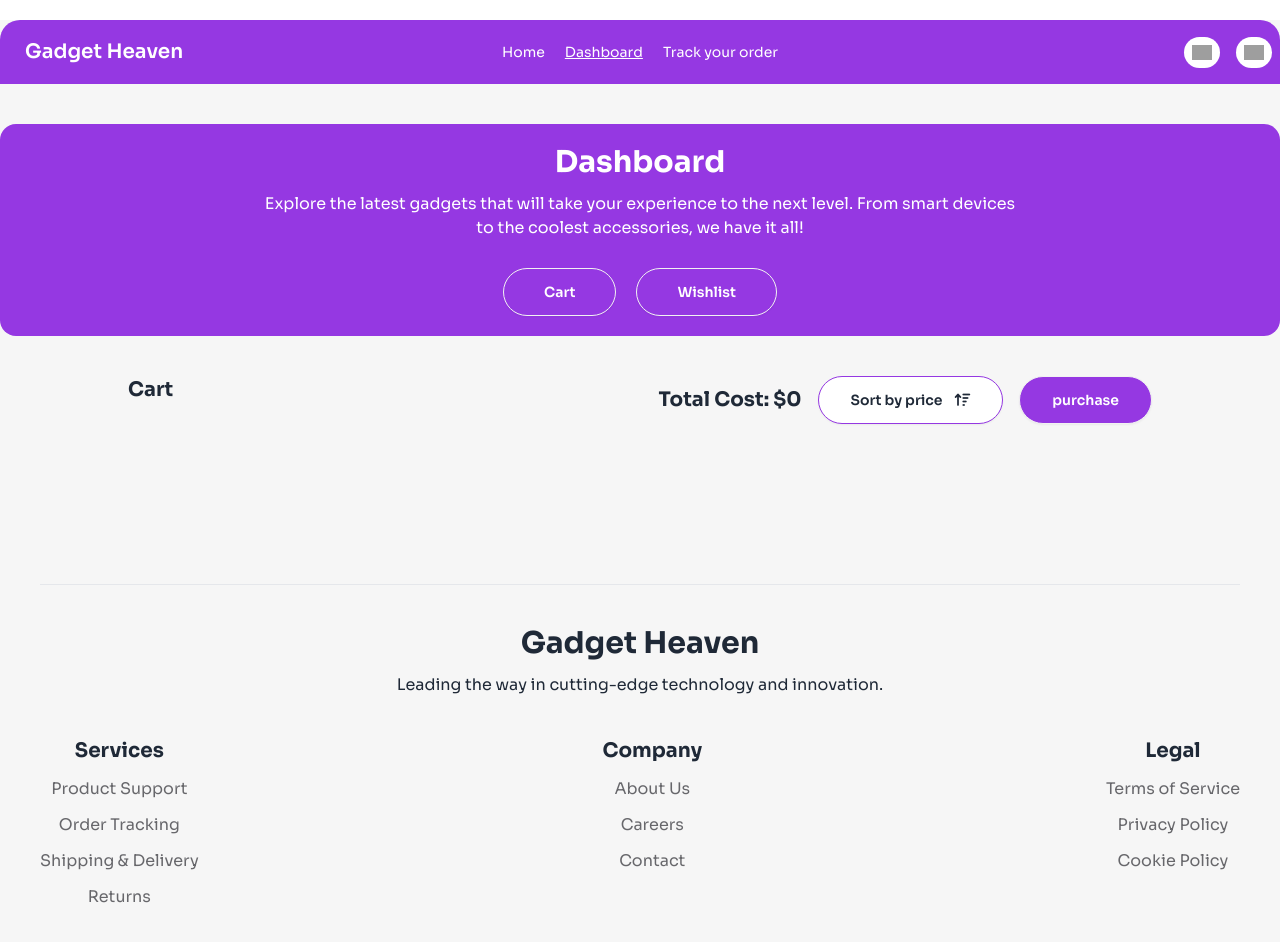
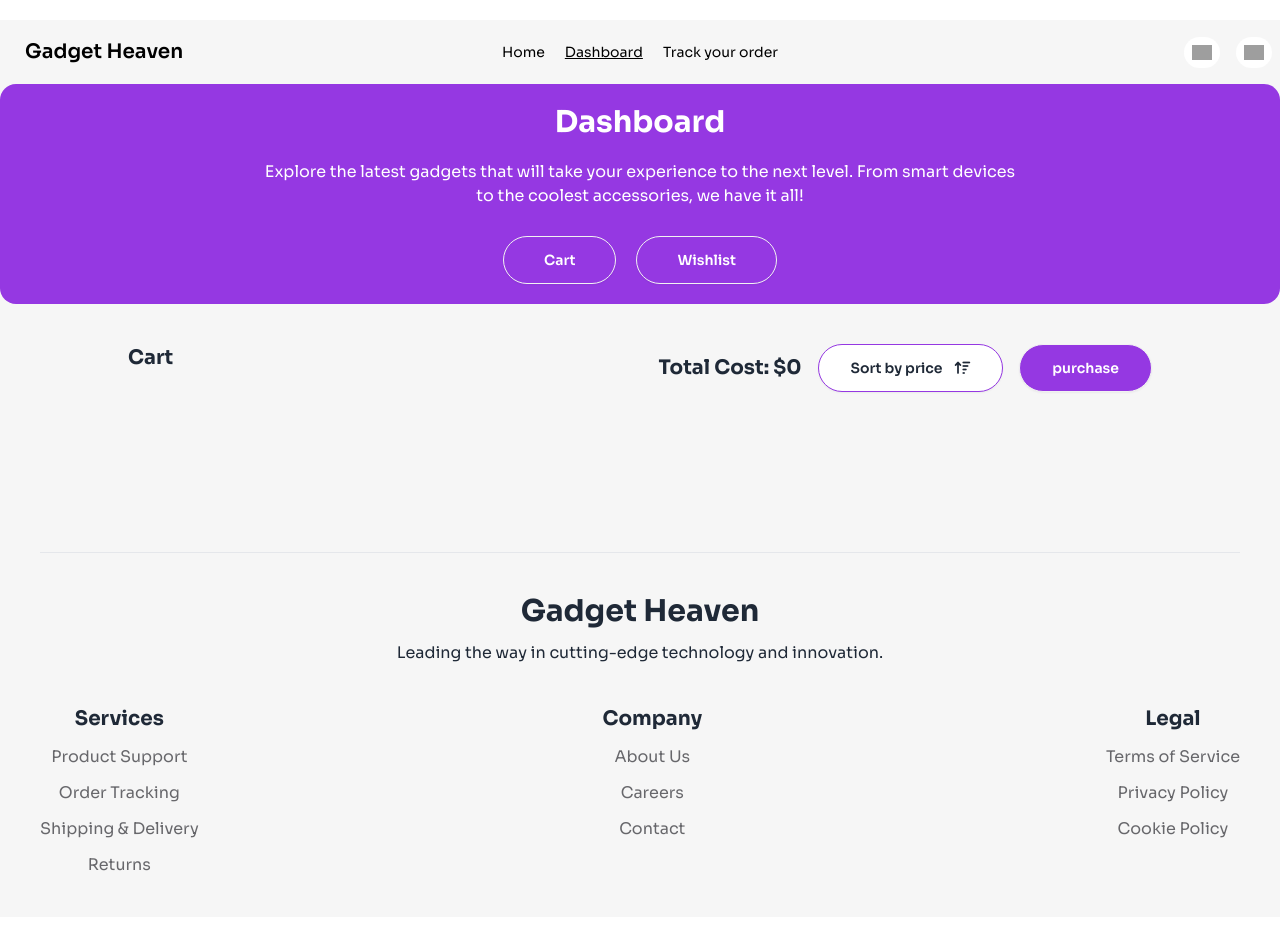
Before and after one commit to programming-hero-web-course-4/b10a8-gadget-heaven-shaimazerin46, a React (Vite) app: page /dashboard in a window 1280 px wide. Shown: the top 942 px of the page. After the commit the page ends 917 px from the top, so only its background shows below. Built offline with nearby package versions, Linux system fonts and the light colour scheme; grey boxes are pictures that could not be loaded.

Commit message:
changing navbar background using location done

```diff
--- a/src/Layout/Dashboard/Dashboard.jsx
+++ b/src/Layout/Dashboard/Dashboard.jsx
@@ -13,9 +13,9 @@ const Dashboard = () => {
                 Gedget Heaven | Dashboard
             </title>
         </Helmet>
-            <div className="mt-10  text-white text-center p-5 w-[800px] mx-auto">
-                <h3 className="font-bold text-3xl mb-3">Dashboard</h3>
-                <p>Explore the latest gadgets that will take your experience to the next level. From smart devices to the coolest accessories, we have it all!</p>
+            <div className=" text-white text-center p-5 w-[800px] mx-auto">
+                <h3 className="font-bold text-3xl mb-5">Dashboard</h3>
+                <p className='mb-3'>Explore the latest gadgets that will take your experience to the next level. From smart devices to the coolest accessories, we have it all!</p>
                 <div className='mt-7'>
                     <Link to='/dashboard/cart'><button className='btn border-[1px] py-1 px-10 bg-transparent text-white rounded-3xl mr-5'>Cart</button></Link>
                    <Link to='/dashboard/wishlist'>
--- a/src/components/Navbar/Navbar.jsx
+++ b/src/components/Navbar/Navbar.jsx
@@ -1,7 +1,11 @@
-import { Link, NavLink } from "react-router-dom";
+import { Link, NavLink, useLocation } from "react-router-dom";
 
 
 const Navbar = () => {
+    const location = useLocation();
+
+    const isHomePage = location.pathname === '/';
+
     const links = <>
     <NavLink to='/'>Home</NavLink>
     <NavLink to='/dashboard'>Dashboard</NavLink>
@@ -9,7 +13,7 @@ const Navbar = () => {
     </>
     return (
         <div className="max-w-7xl mx-auto">
-            <div className="navbar main-color  text-white mt-5 border-radious-top">
+            <div style={{backgroundColor: isHomePage? '#9538e2':'transparent', color: isHomePage? 'white':'black'}} className="navbar mt-5 border-radious-top">
                 <div className="navbar-start">
                     <div className="dropdown">
                         <div tabIndex={0} role="button" className="btn btn-ghost lg:hidden">
```
